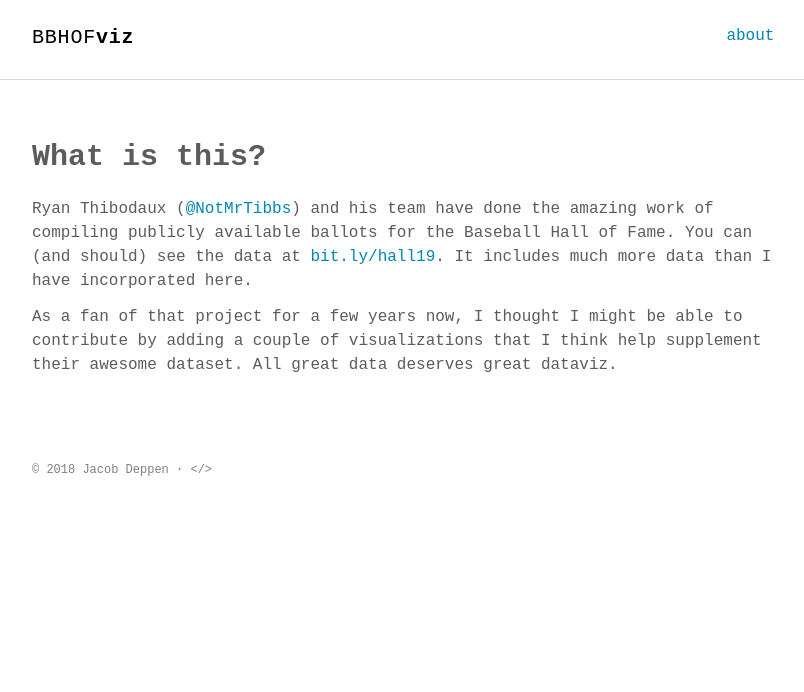
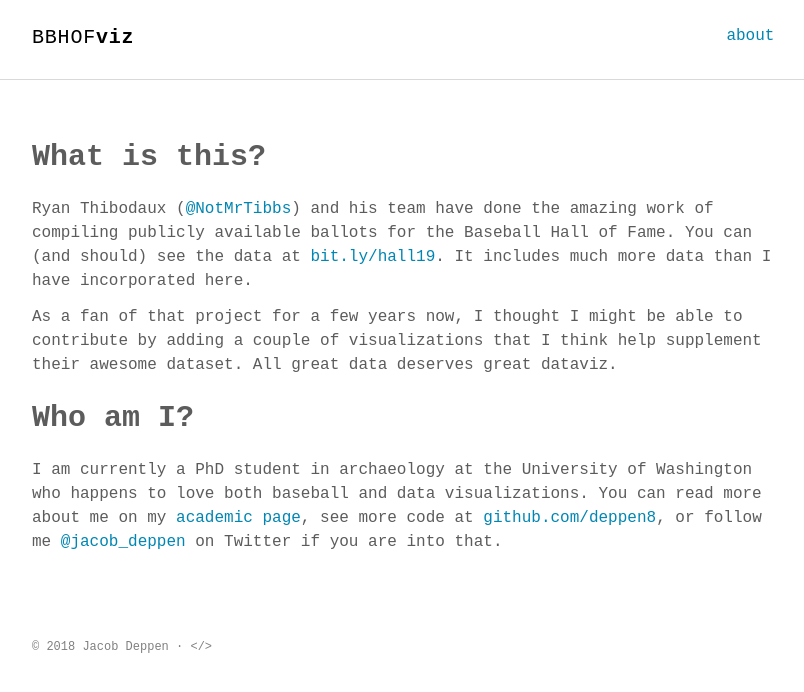
Before and after one commit to deppen8/bbhof_dash, a Jekyll site: the page built from about.md, in a window 1280 px wide. Shown: the top 692 px of the page, without its empty margins (232-1036 px from the left). Built offline with Jekyll 4.4.1, drawn with Linux system fonts in a browser that asks for light colours; some web fonts are replaced.

Commit message:
update About with info about me

```diff
--- a/about.md
+++ b/about.md
@@ -7,3 +7,6 @@ permalink: /about/
 Ryan Thibodaux ([@NotMrTibbs](https://twitter.com/NotMrTibbs)) and his team have done the amazing work of compiling publicly available ballots for the Baseball Hall of Fame. You can (and should) see the data at [bit.ly/hall19](https://bit.ly/hall19). It includes much more data than I have incorporated here.
 
 As a fan of that project for a few years now, I thought I might be able to contribute by adding a couple of visualizations that I think help supplement their awesome dataset. All great data deserves great dataviz.
+
+# Who am I?
+I am currently a PhD student in archaeology at the University of Washington who happens to love both baseball and data visualizations. You can read more about me on my [academic page](https://deppen8.github.io/), see more code at [github.com/deppen8](https://github.com/deppen8), or follow me [@jacob_deppen](https://twitter.com/jacob_deppen) on Twitter if you are into that.
```
